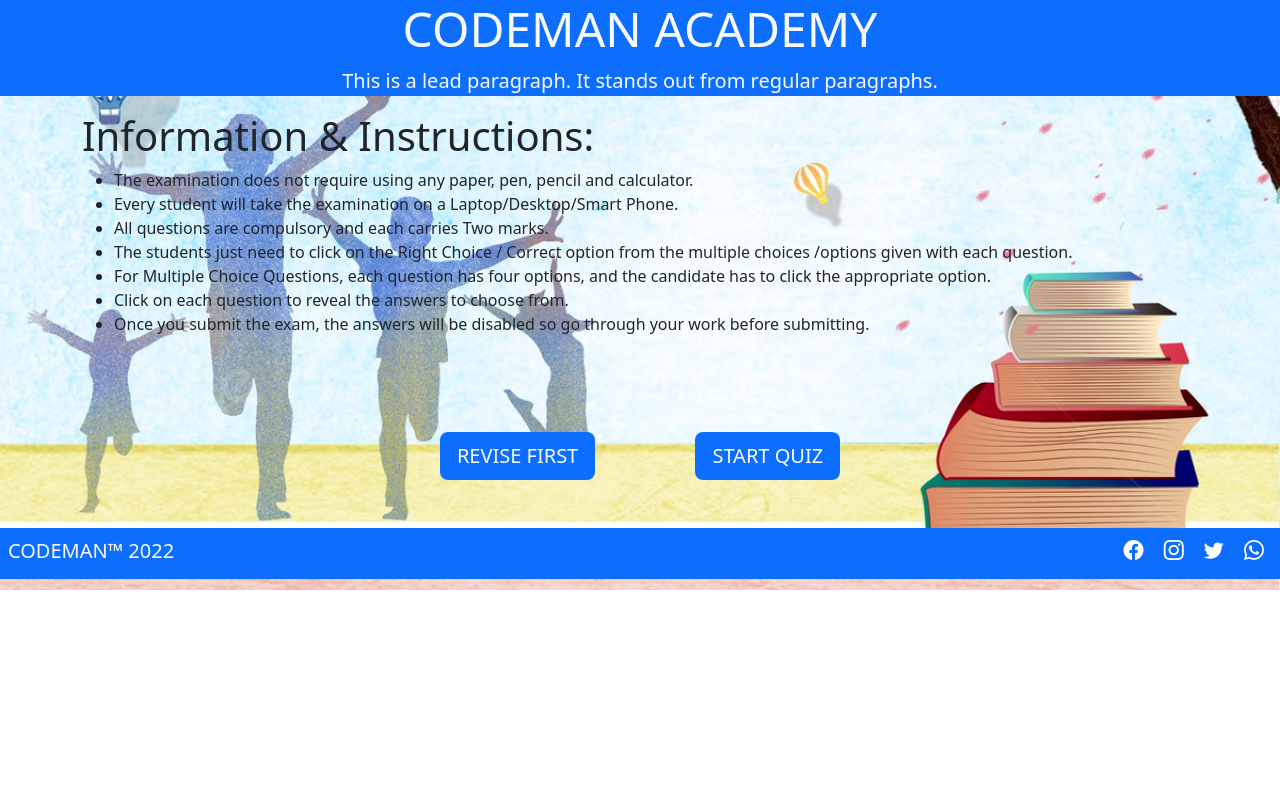
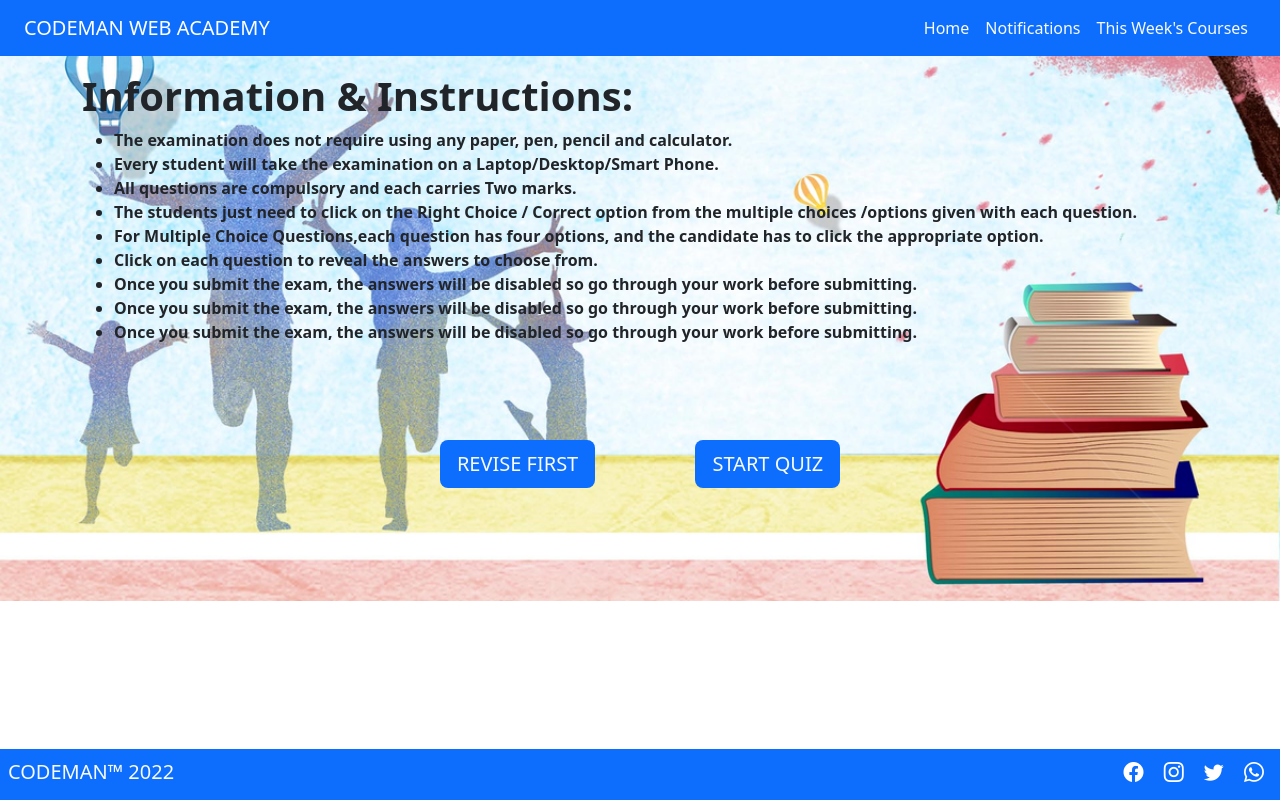
Before and after one commit to zeuskeyz/C4-GRP2-WK3-IP, a plain HTML site: page index.html in a window 1280 px wide. Drawn offline with nearby package versions, Linux system fonts and the light colour scheme.

```diff
--- a/css-files/styles.css
+++ b/css-files/styles.css
@@ -1,8 +1,8 @@
 body{
     background-image: url("../image-files/graduation-four.jpg");
-    background-repeat:no-repeat ;
+    background-repeat:no-repeat;
     background-size: cover;
-    background-position: center;
+    background-position:inherit;
 
 
 }
--- a/index.html
+++ b/index.html
@@ -14,29 +14,43 @@
 <body>
 
     <div class="container-fluid mb-3 bg-primary text-light text-center">
-        <h1 class="display-5">CODEMAN ACADEMY</h1>
-        <p class="lead">
-            This is a lead paragraph. It stands out from regular paragraphs.
-        </p>
+        <nav class="navbar navbar-expand-lg navbar-dark bg-primary">
+            <div class="container-fluid ">
+              <a class="navbar-brand" href="#">CODEMAN WEB ACADEMY</a>
+              <button class="navbar-toggler" type="button" data-bs-toggle="collapse" data-bs-target="#clublinks">
+                <span class="navbar-toggler-icon"></span>
+              </button>
+              <div class="collapse navbar-collapse" id="clublinks">
+                <ul class="navbar-nav ms-auto">
+                  <li class="nav-item">
+                    <a class="nav-link text-light" href="#">Home</a>
+                  </li>
+                  <li class="nav-item">
+                    <a class="nav-link text-light" href="#">Notifications</a>
+                  </li>
+                  <li class="nav-item">
+                    <a class="nav-link text-light" href="#">This Week's Courses</a>
+                  </li>
+                </ul>
+              </div>
+            </div>
+        </nav>
 
     </div>
 
     <div class="container mb-5">
-        <h6 class="display-6">Information & Instructions:</h6>
+        <h6 class="display-6 fw-bold">Information & Instructions:</h6>
 
         <ul>
-            <li> The examination does not require using any paper, pen, pencil and calculator. </li>
-            <li> Every student will take the examination on a Laptop/Desktop/Smart Phone. </li>
-            <li> All questions are compulsory and each carries Two marks. </li>
-            <li>The students just need to click on the Right Choice / Correct option from the
-                multiple choices /options given with each question.
-            </li>
-            <li>For Multiple Choice Questions,
-                each question has four options, and the candidate has to click the appropriate
-                option.
-            </li>
-            <li>Click on each question to reveal the answers to choose from.</li>
-            <li>Once you submit the exam, the answers will be disabled so go through your work before submitting.</li>
+            <li class="fw-semibold fs-6"> The examination does not require using any paper, pen, pencil and calculator. </li>
+            <li class="fw-semibold fs-6"> Every student will take the examination on a Laptop/Desktop/Smart Phone. </li>
+            <li class="fw-semibold fs-6"> All questions are compulsory and each carries Two marks. </li>
+            <li class="fw-semibold fs-6">The students just need to click on the Right Choice / Correct option from the multiple choices /options given with each question.</li>
+            <li class="fw-semibold fs-6">For Multiple Choice Questions,each question has four options, and the candidate has to click the appropriate option.</li>
+            <li class="fw-semibold fs-6">Click on each question to reveal the answers to choose from.</li>
+            <li class="fw-semibold fs-6">Once you submit the exam, the answers will be disabled so go through your work before submitting.</li>
+            <li class="fw-semibold fs-6">Once you submit the exam, the answers will be disabled so go through your work before submitting.</li>
+            <li class="fw-semibold fs-6">Once you submit the exam, the answers will be disabled so go through your work before submitting.</li>
         </ul>
 
     </div>
@@ -48,7 +62,7 @@
     </div>
 
 
-    <nav class="navbar navbar-expand-lg bg-primary navbar-dark mt-5 mb-0 justify-content-start align-items-baseline">
+    <nav class="navbar fixed-bottom navbar-expand-lg bg-primary navbar-dark mt-5 mb-0 justify-content-start align-items-baseline">
         <h5 class="ms-2 text-light me-auto">CODEMAN&trade; 2022 </h5>
         <div>
             <a class="navbar-brand" href="#"><i class="bi bi-facebook"></i></a>
```
